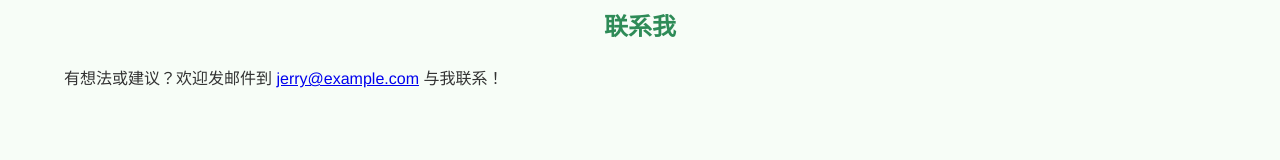
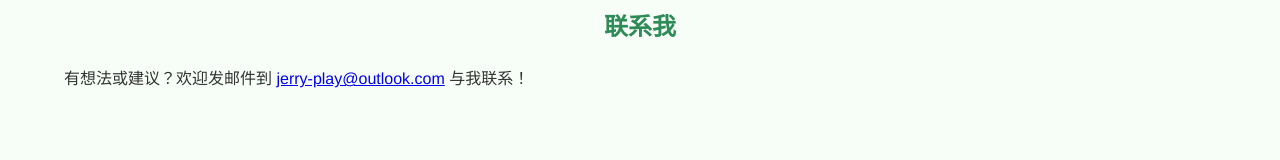
Before and after one commit to Jerry-play/JerryStudio, a plain HTML site: page index.html in a window 1280 px wide. Shown: the part 1595-1755 px from the top of the page. Drawn offline with Linux system fonts and the light colour scheme.

Commit message:
email update

```diff
--- a/index.html
+++ b/index.html
@@ -87,7 +87,7 @@
   <section id="contact" class="section">
     <div class="container">
       <h2>联系我</h2>
-      <p>有想法或建议？欢迎发邮件到 <a href="mailto:jerry@example.com">jerry@example.com</a> 与我联系！</p>
+      <p>有想法或建议？欢迎发邮件到 <a href="mailto:jerry-play@outlook.com">jerry-play@outlook.com</a> 与我联系！</p>
     </div>
   </section>
 </main>
```
